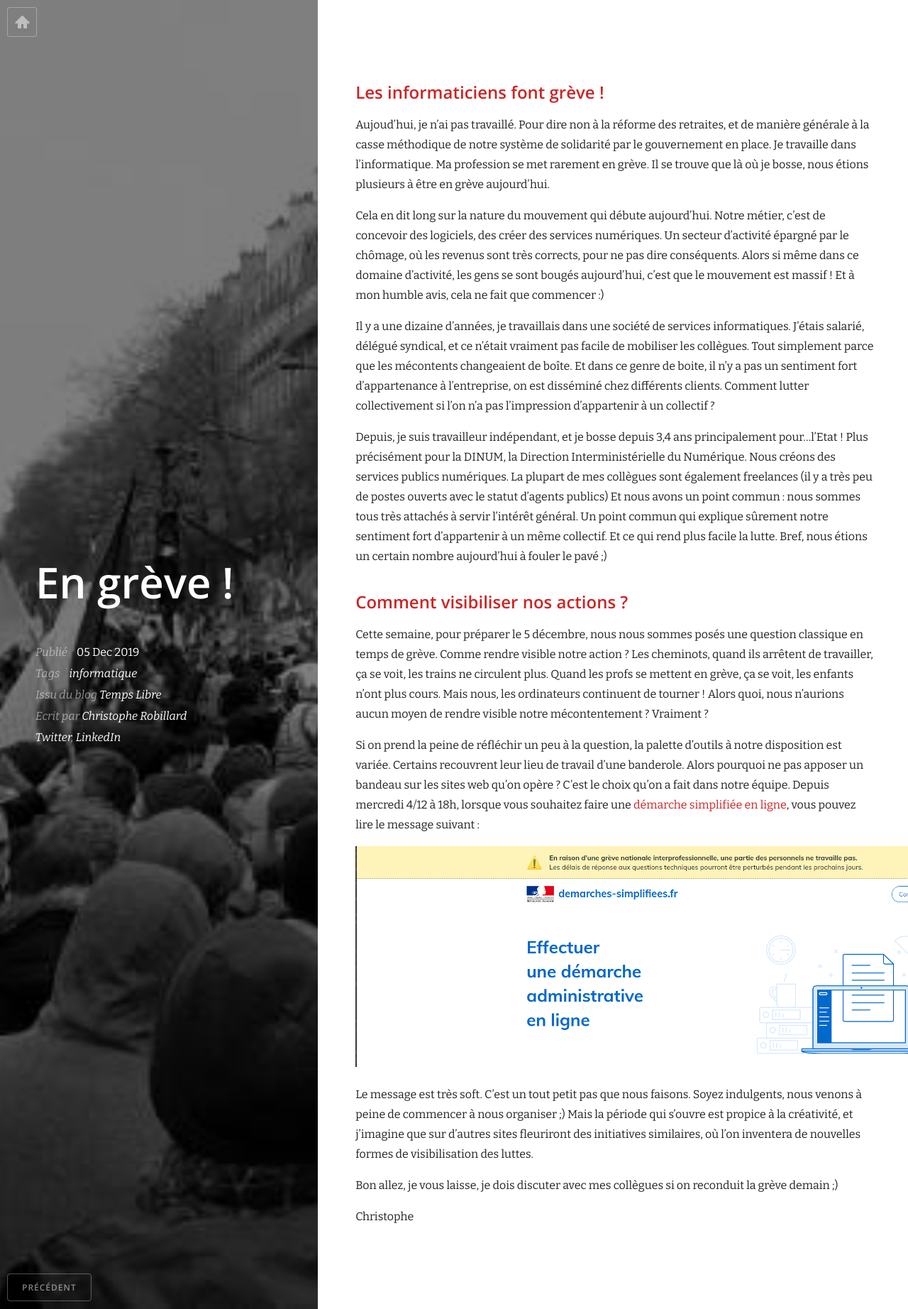
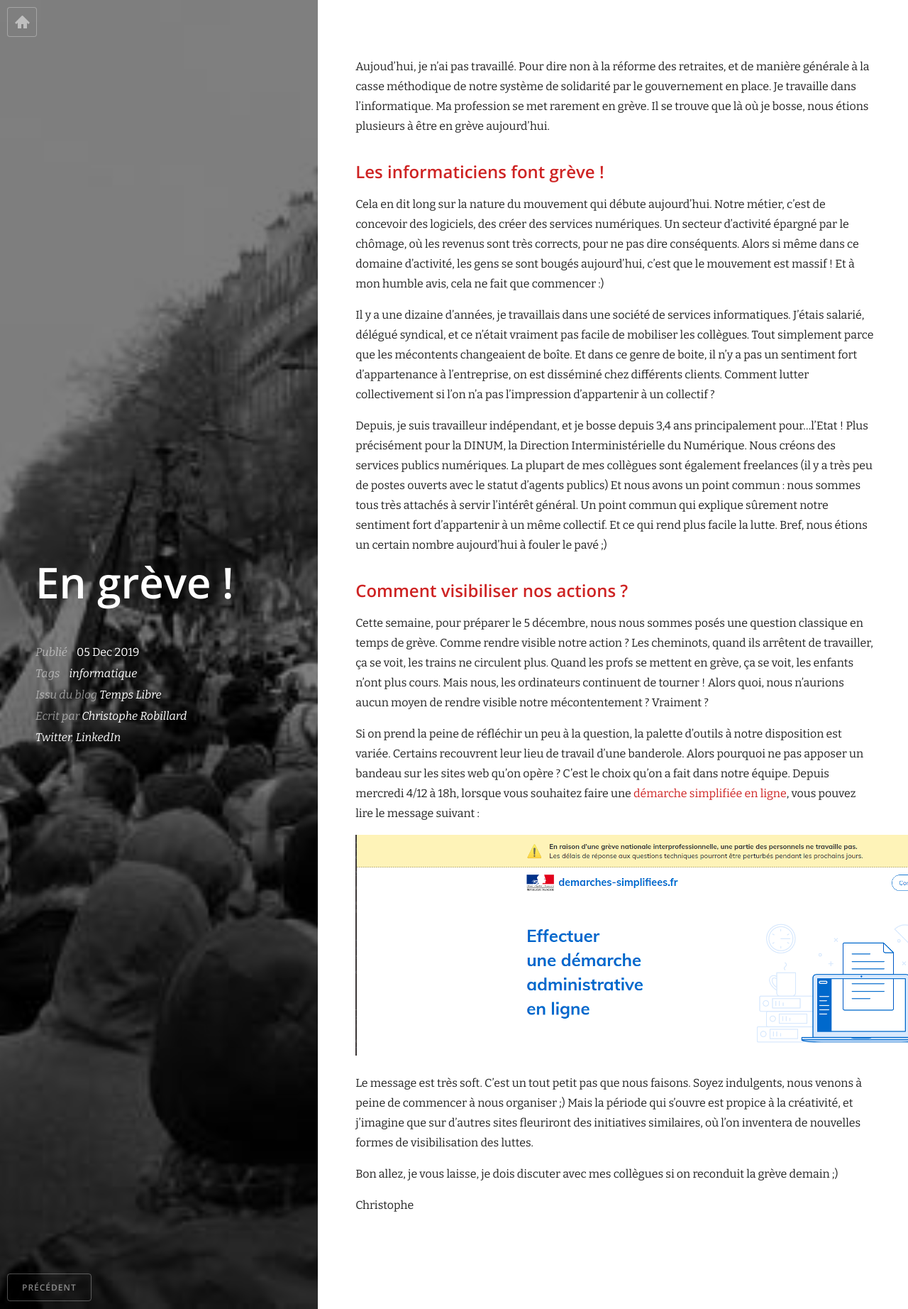
Before and after one commit to krichtof/krichtof.github.io, a Jekyll site: the page built from _posts/2019-12-05-en-greve.md, in a window 1280 px wide. Shown: the whole page at 71% size. Built offline with Jekyll 4.4.1, drawn with Linux system fonts in a browser that asks for light colours; nearby versions of some CDN libraries.

Commit message:
ajoute une intro

```diff
--- a/_posts/2019-12-05-en-greve.md
+++ b/_posts/2019-12-05-en-greve.md
@@ -8,9 +8,11 @@ comments: false
 tags:
 - informatique
 ---
+
+Aujoud'hui, je n'ai pas travaillé. Pour dire non à la réforme des retraites, et de manière générale à la casse méthodique de notre système de solidarité par le gouvernement en place. Je travaille dans l'informatique. Ma profession se met rarement en grève. Il se trouve que là où je bosse, nous étions plusieurs à être en grève aujourd'hui.
+
 ## Les informaticiens font grève !
 
-Aujoud'hui, je n'ai pas travaillé. Pour dire non à la réforme des retraites, et de manière générale à la casse méthodique de notre système de solidarité par le gouvernement en place. Je travaille dans l'informatique. Ma profession se met rarement en grève. Il se trouve que là où je bosse, nous étions plusieurs à être en grève aujourd'hui.
 
 Cela en dit long sur la nature du mouvement qui débute aujourd'hui. Notre métier, c'est de concevoir des logiciels, des créer des services numériques. Un secteur d'activité épargné par le chômage, où les revenus sont très corrects, pour ne pas dire conséquents. Alors si même dans ce domaine d'activité, les gens se sont bougés aujourd'hui, c'est que le mouvement est massif ! Et à mon humble avis, cela ne fait que commencer :)
 
```
